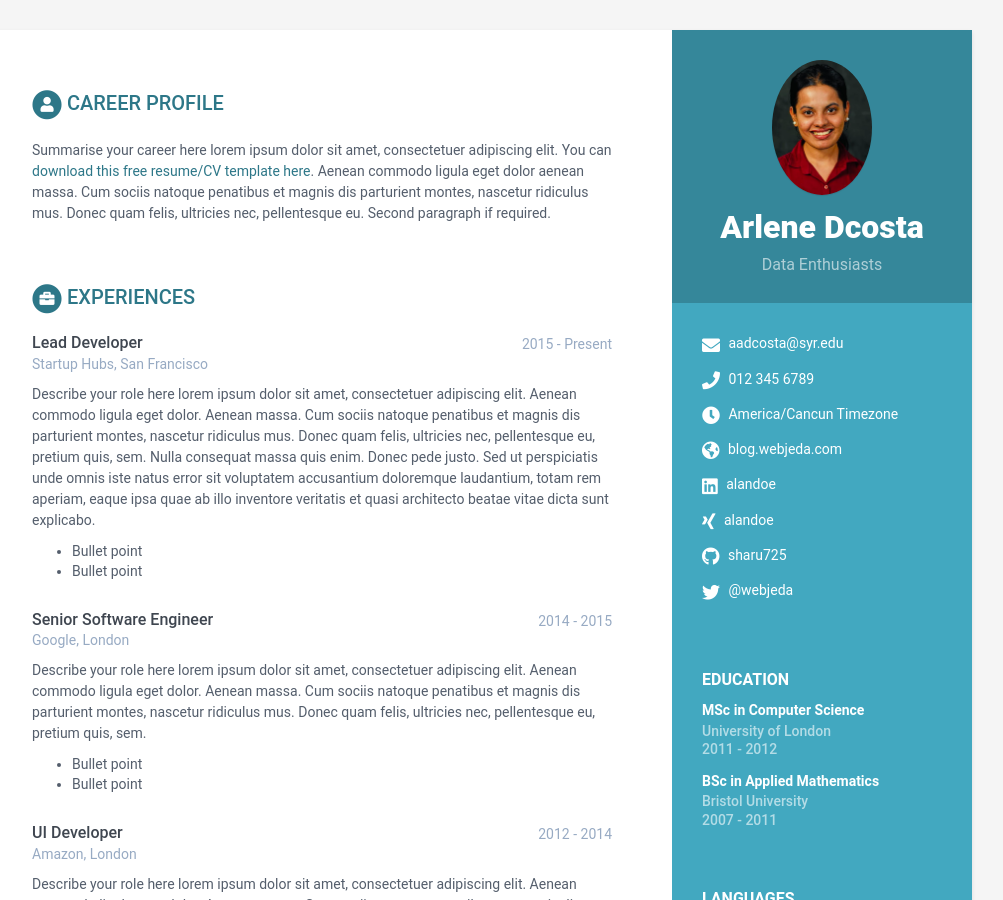
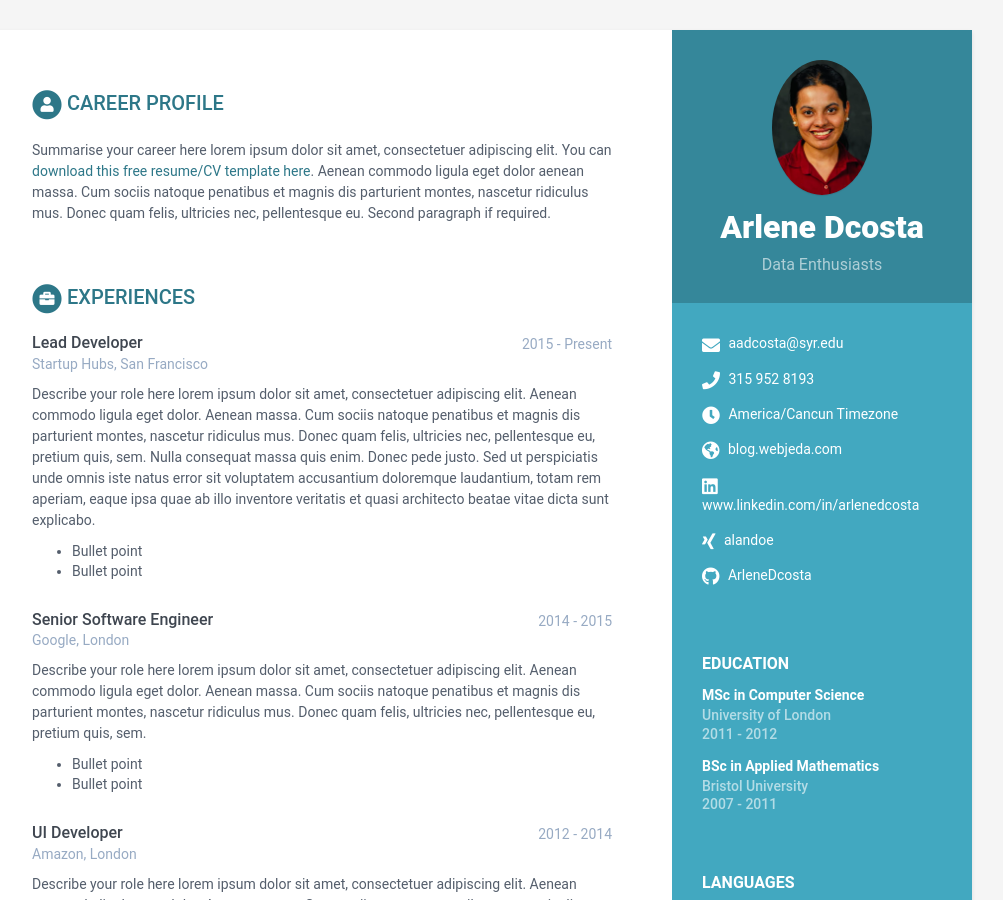
Before and after one commit to ArleneDcosta/ArleneDcosta.github.io, a Jekyll site: the page built from index.html, in a window 1280 px wide and 900 px high. Shown: the whole window, without its empty margins (168-1171 px from the left). Built offline with Jekyll 4.4.1, drawn with Linux system fonts in a browser that asks for light colours.

Commit message:
new changes for picture

```diff
--- a/_data/data.yml
+++ b/_data/data.yml
@@ -10,21 +10,19 @@ sidebar:
     # Profile information
     name: Arlene Dcosta
     tagline: Data Enthusiasts
-    avatar: profile.png  #place a 100x100 picture inside /assets/images/ folder and provide the name of the file below
+    avatar: profilearlene.png  #place a 100x100 picture inside /assets/images/ folder and provide the name of the file below
 
     # Sidebar links
     email: aadcosta@syr.edu
-    phone: 012 345 6789
+    phone: 315 952 8193
     timezone: America/Cancun Timezone
     citizenship:
     website: blog.webjeda.com #do not add http://
-    linkedin: alandoe
+    linkedin: www.linkedin.com/in/arlenedcosta
     xing: alandoe
-    github: sharu725
-    telegram: # add your nickname without '@' sign
+    github: ArleneDcosta
     gitlab:
     bitbucket:
-    twitter: '@webjeda'
     stack-overflow: # Number/Username, e.g. 123456/alandoe
     codewars:
     goodreads: # Number-Username, e.g. 123456-alandoe
```
Also changed, not shown: assets/images/profilearlene.png (added).
